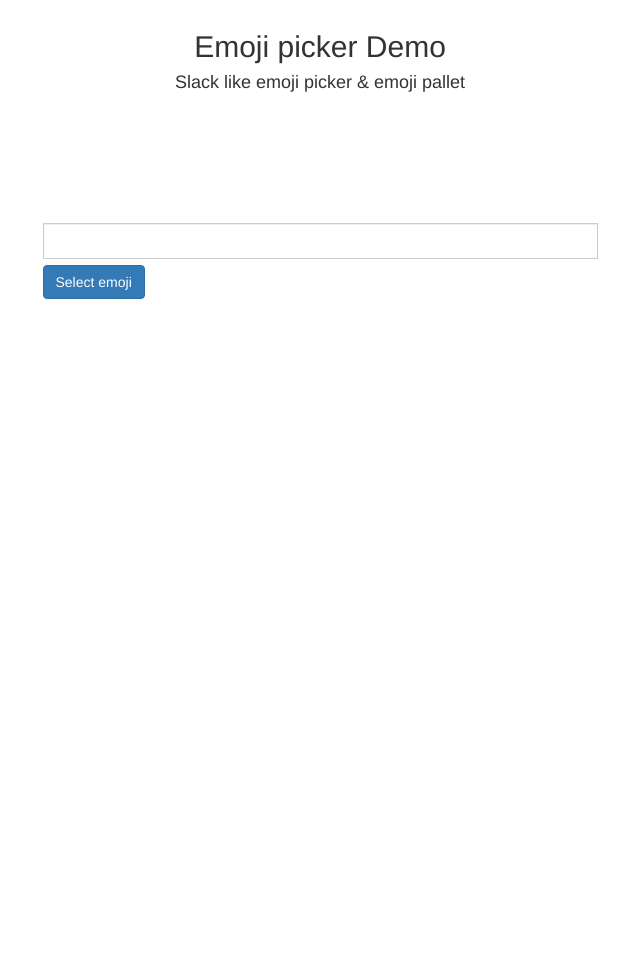
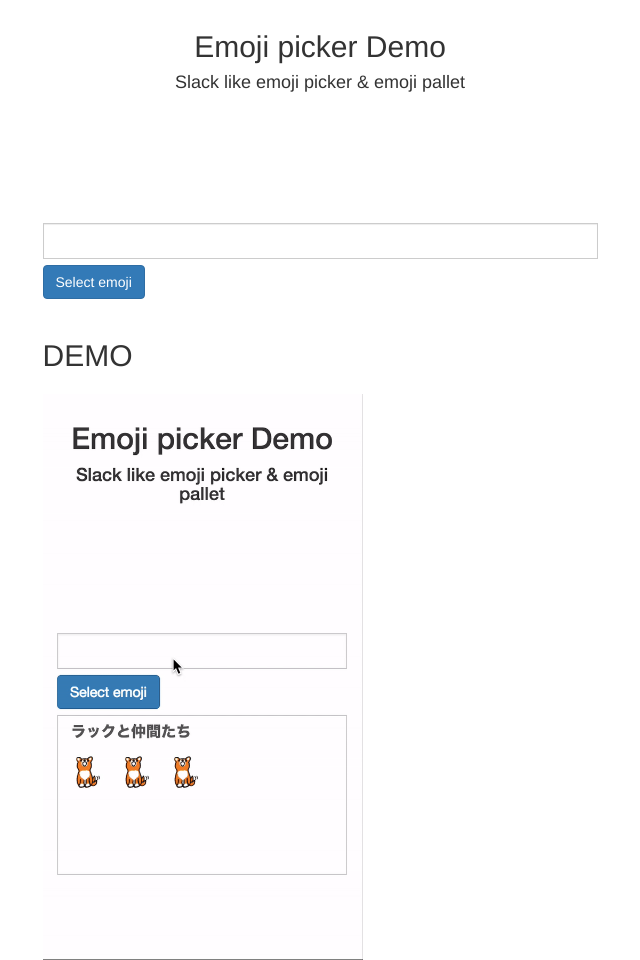
Before and after one commit to eole-repos/emoji-picker, a website: page demo/index.html in a window 1280 px wide. Shown: the whole page, without its empty margins (320-960 px from the left). Before the commit the page ends 800 px from the top, so only its background shows below. Drawn offline with nearby package versions, Linux system fonts and the light colour scheme.

Commit message:
add demo gif

```diff
--- a/demo/index.html
+++ b/demo/index.html
@@ -93,6 +93,11 @@
                 </div>
             </div>
         </div>
+        <br>
+        <div>
+            <h2>DEMO</h2>
+            <img src="emoji-picker-demo.gif" style="margin-top: 12px; width: 320px;">
+        </div>
     </div>
 </div>
 
```
Also changed, not shown: demo/emoji-picker-demo.gif (added).
